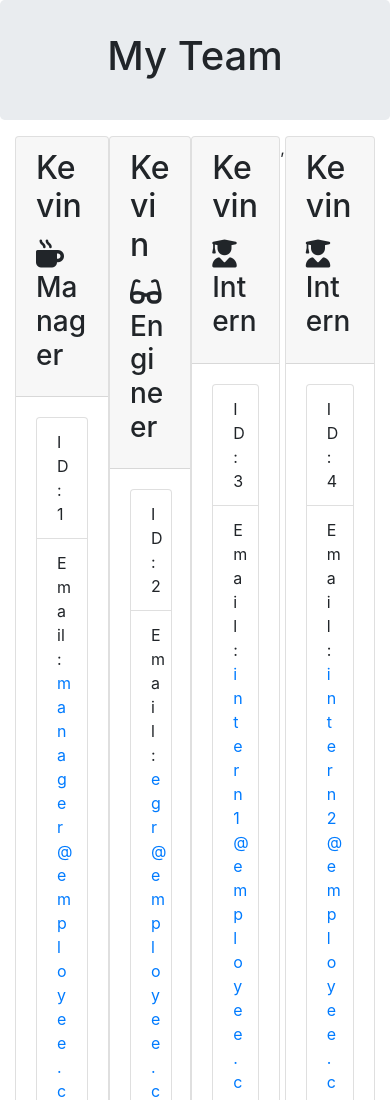
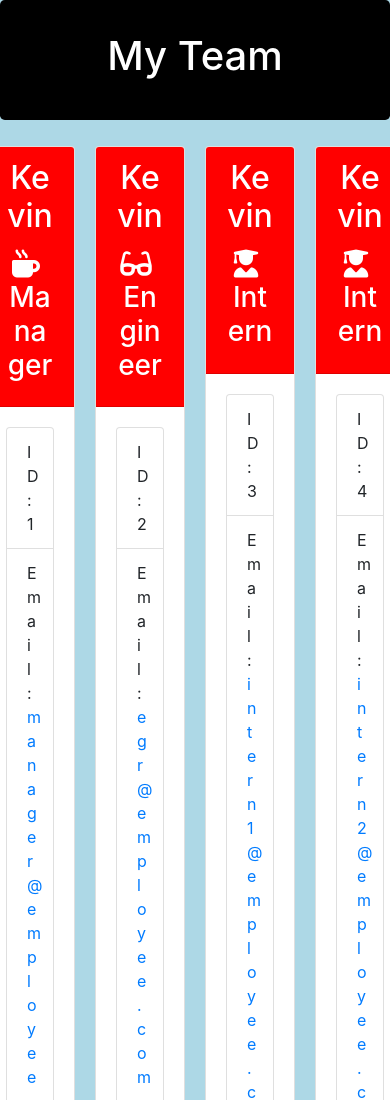
Before and after one commit to kevkevwuhoo/employee-summary, a website: page output/team.html in a window 390 px wide. Shown: the top 1100 px of the page. Drawn offline with nearby package versions, Linux system fonts and the light colour scheme.

Commit message:
Added some styling to the team summary html

```diff
--- /dev/null
+++ b/output/style.css
@@ -0,0 +1,32 @@
+body {
+	background: lightblue;
+}
+
+.team-heading {
+	background: black;
+	color: white;
+}
+
+.employee-card {
+	margin: 10px;
+	min-width: 25%;
+}
+
+.card-header {
+	background: blue;
+}
+
+.card-title {
+	color: white;
+	text-align: center;
+}
+
+@media (max-width: 600px) {
+	.card-header {
+		background: red;
+	}
+
+	.employee-card {
+		height: auto;
+	}
+}
--- a/output/team.html
+++ b/output/team.html
@@ -1,14 +1,17 @@
 <!DOCTYPE html>
 <html lang="en">
-
 	<head>
 		<meta charset="UTF-8" />
 		<meta name="viewport" content="width=device-width, initial-scale=1.0" />
 		<meta http-equiv="X-UA-Compatible" content="ie=edge" />
 		<title>My Team</title>
-    <link rel="stylesheet" href="https://stackpath.bootstrapcdn.com/bootstrap/4.3.1/css/bootstrap.min.css"
-        integrity="sha384-ggOyR0iXCbMQv3Xipma34MD+dH/1fQ784/j6cY/iJTQUOhcWr7x9JvoRxT2MZw1T" crossorigin="anonymous">
-    <link rel="stylesheet" href="style.css">
+		<link
+			rel="stylesheet"
+			href="https://stackpath.bootstrapcdn.com/bootstrap/4.3.1/css/bootstrap.min.css"
+			integrity="sha384-ggOyR0iXCbMQv3Xipma34MD+dH/1fQ784/j6cY/iJTQUOhcWr7x9JvoRxT2MZw1T"
+			crossorigin="anonymous"
+		/>
+		<link rel="stylesheet" href="./style.css" />
 		<script src="https://kit.fontawesome.com/c502137733.js"></script>
 	</head>
 
@@ -26,12 +29,17 @@
 					<div class="card employee-card">
 						<div class="card-header">
 							<h2 class="card-title">Kevin</h2>
-        <h3 class="card-title"><i class="fas fa-mug-hot mr-2"></i>Manager</h3>
+							<h3 class="card-title">
+								<i class="fas fa-mug-hot mr-2"></i>Manager
+							</h3>
 						</div>
 						<div class="card-body">
 							<ul class="list-group">
 								<li class="list-group-item">ID: 1</li>
-            <li class="list-group-item">Email: <a href="mailto:manager@employee.com">manager@employee.com</a></li>
+								<li class="list-group-item">
+									Email:
+									<a href="mailto:manager@employee.com">manager@employee.com</a>
+								</li>
 								<li class="list-group-item">Office number: 101</li>
 							</ul>
 						</div>
@@ -39,46 +47,66 @@
 					<div class="card employee-card">
 						<div class="card-header">
 							<h2 class="card-title">Kevin</h2>
-        <h3 class="card-title"><i class="fas fa-glasses mr-2"></i>Engineer</h3>
+							<h3 class="card-title">
+								<i class="fas fa-glasses mr-2"></i>Engineer
+							</h3>
 						</div>
 						<div class="card-body">
 							<ul class="list-group">
 								<li class="list-group-item">ID: 2</li>
-            <li class="list-group-item">Email: <a href="mailto:egr@employee.com">egr@employee.com</a></li>
-            <li class="list-group-item">GitHub: <a href="https://github.com/kevin2egr" target="_blank" rel="noopener noreferrer">kevin2egr</a></li>
+								<li class="list-group-item">
+									Email: <a href="mailto:egr@employee.com">egr@employee.com</a>
+								</li>
+								<li class="list-group-item">
+									GitHub:
+									<a
+										href="https://github.com/kevin2egr"
+										target="_blank"
+										rel="noopener noreferrer"
+										>kevin2egr</a
+									>
+								</li>
 							</ul>
 						</div>
 					</div>
 					<div class="card employee-card">
 						<div class="card-header">
 							<h2 class="card-title">Kevin</h2>
-        <h3 class="card-title"><i class="fas fa-user-graduate mr-2"></i>Intern</h3>
+							<h3 class="card-title">
+								<i class="fas fa-user-graduate mr-2"></i>Intern
+							</h3>
 						</div>
 						<div class="card-body">
 							<ul class="list-group">
 								<li class="list-group-item">ID: 3</li>
-            <li class="list-group-item">Email: <a href="mailto:intern1@employee.com">intern1@employee.com</a></li>
+								<li class="list-group-item">
+									Email:
+									<a href="mailto:intern1@employee.com">intern1@employee.com</a>
+								</li>
 								<li class="list-group-item">School: Columbia University</li>
 							</ul>
 						</div>
 					</div>
-,<div class="card employee-card">
+					<div class="card employee-card">
 						<div class="card-header">
 							<h2 class="card-title">Kevin</h2>
-        <h3 class="card-title"><i class="fas fa-user-graduate mr-2"></i>Intern</h3>
+							<h3 class="card-title">
+								<i class="fas fa-user-graduate mr-2"></i>Intern
+							</h3>
 						</div>
 						<div class="card-body">
 							<ul class="list-group">
 								<li class="list-group-item">ID: 4</li>
-            <li class="list-group-item">Email: <a href="mailto:intern2@employee.com">intern2@employee.com</a></li>
+								<li class="list-group-item">
+									Email:
+									<a href="mailto:intern2@employee.com">intern2@employee.com</a>
+								</li>
 								<li class="list-group-item">School: Villanova University</li>
 							</ul>
 						</div>
 					</div>
-
 				</div>
 			</div>
 		</div>
 	</body>
-
 </html>
```
Lines whose indentation alone changed are shown as unchanged.
